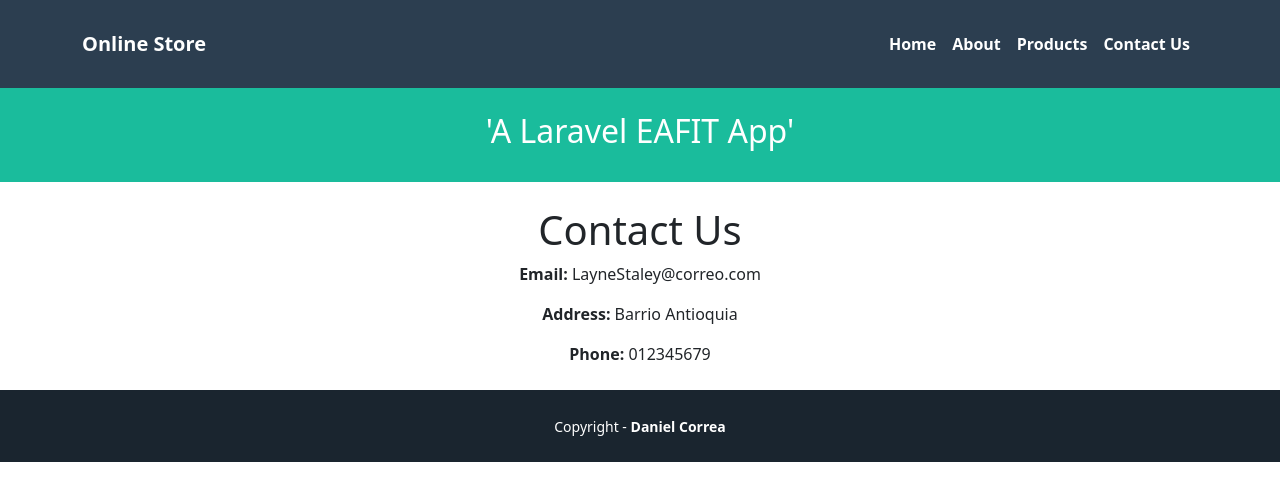
After one commit to Jucept/tpsoftware_project, a Django app: page /contact/ in a window 1280 px wide. The commit adds this page. Shown: the top 501 px of the page. Run offline with Django 4.2, Linux system fonts and the light colour scheme.

Commit message:
Tercer commit

```diff
--- a/pages/templates/pages/base.html
+++ b/pages/templates/pages/base.html
@@ -43,6 +43,10 @@
           <a class="nav-link active" href="{% url 'home' %}">Home</a>
 
           <a class="nav-link active" href="{% url 'about' %}">About</a>
+
+          <a class="nav-link active" href="../products">Products</a>
+
+          <a class="nav-link active" href="{% url 'contact' %}">Contact Us</a>
 
         </div>
 
--- /dev/null
+++ b/pages/templates/pages/contact.html
@@ -0,0 +1,17 @@
+{% extends 'pages/base.html' %}
+
+{%  block title %}'Contact - Online Store'{% endblock %}
+
+{% block content %}
+
+<div class="text-center">
+
+    <h1>Contact Us</h1>
+
+    <p><b>Email:</b> LayneStaley@correo.com</p>
+    <p><b>Address:</b> Barrio Antioquia</p>
+    <p><b>Phone:</b> 012345679</p>
+
+</div>
+
+{% endblock %}
--- a/pages/templates/products/index.html
+++ b/pages/templates/products/index.html
@@ -26,6 +26,7 @@
 
           class="btn bg-primary text-white">{{product.name}}</a>
 
+
       </div>
 
     </div>
--- a/pages/templates/products/show.html
+++ b/pages/templates/products/show.html
@@ -28,7 +28,11 @@
 
         </h5>
 
-        <p class="card-text">{{product.description}}</p>
+        <p
+          class="card-text">{{product.description}}
+          <br>
+          {{product.price}}
+        </p>
 
       </div>
 
--- a/pages/urls.py
+++ b/pages/urls.py
@@ -1,5 +1,5 @@
 from django.urls import path
-from .views import HomePageView, AboutPageView, ProductIndexView, ProductShowView, ProductCreateView
+from .views import HomePageView, AboutPageView, ProductIndexView, ProductShowView, ProductCreateView, ContactView
 
 urlpatterns = [
     path('', HomePageView.as_view(), name='home'),
@@ -7,4 +7,5 @@ urlpatterns = [
     path('products/', ProductIndexView.as_view(), name='index'),
     path('products/<str:id>', ProductShowView.as_view(), name='show'),
     path('products/create', ProductCreateView.as_view(), name='form'),
+    path('contact/', ContactView.as_view(), name='contact'),
 ]
--- a/pages/views.py
+++ b/pages/views.py
@@ -36,13 +36,13 @@ class Product:
 
     products = [
 
-        {"id":"1", "name":"TV", "description":"Best TV"},
+        {"id":"1", "name":"TV", "description":"Best TV", "price":1000},
 
-        {"id":"2", "name":"iPhone", "description":"Best iPhone"},
+        {"id":"2", "name":"iPhone", "description":"Best iPhone", "price":2000},
 
-        {"id":"3", "name":"Chromecast", "description":"Best Chromecast"},
+        {"id":"3", "name":"Chromecast", "description":"Best Chromecast", "price":3000},
 
-        {"id":"4", "name":"Glasses", "description":"Best Glasses"}
+        {"id":"4", "name":"Glasses", "description":"Best Glasses", "price":3000}
 
     ]
 
@@ -135,3 +135,6 @@ class ProductCreateView(View):
             viewData["form"] = form
 
             return render(request, self.template_name, viewData)
+
+class ContactView(TemplateView):
+    template_name = 'pages/contact.html'
```
